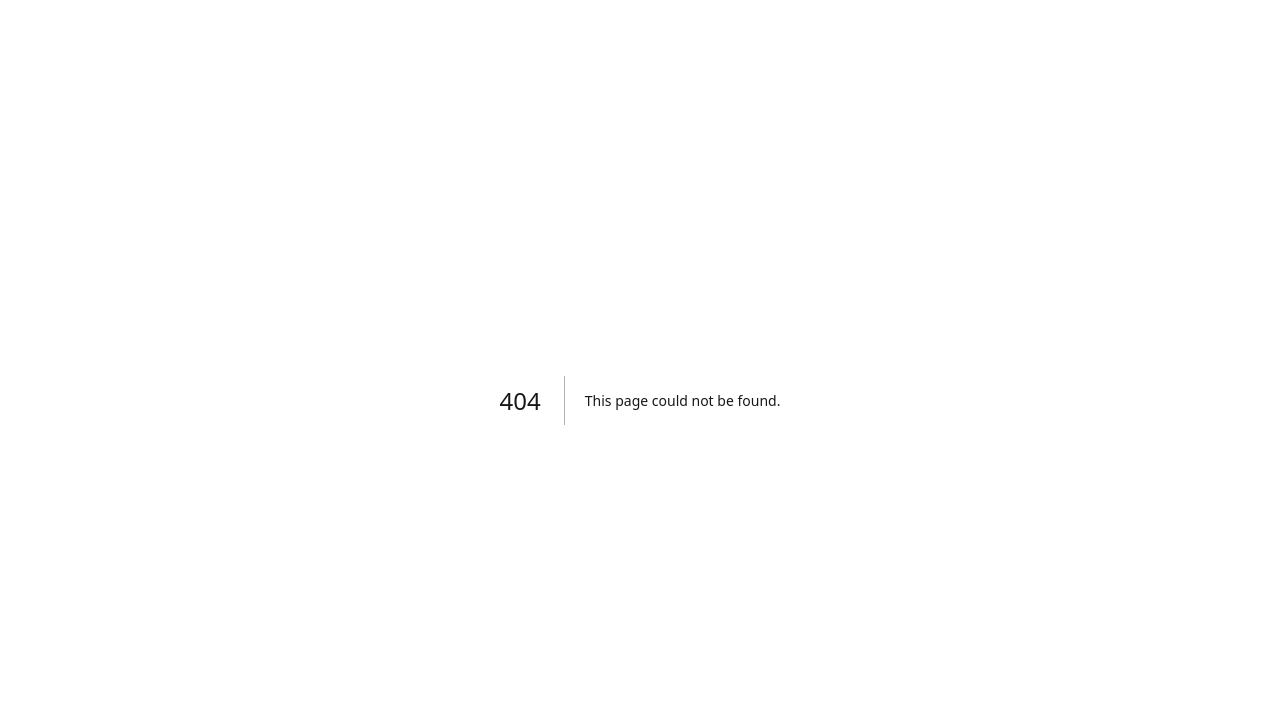
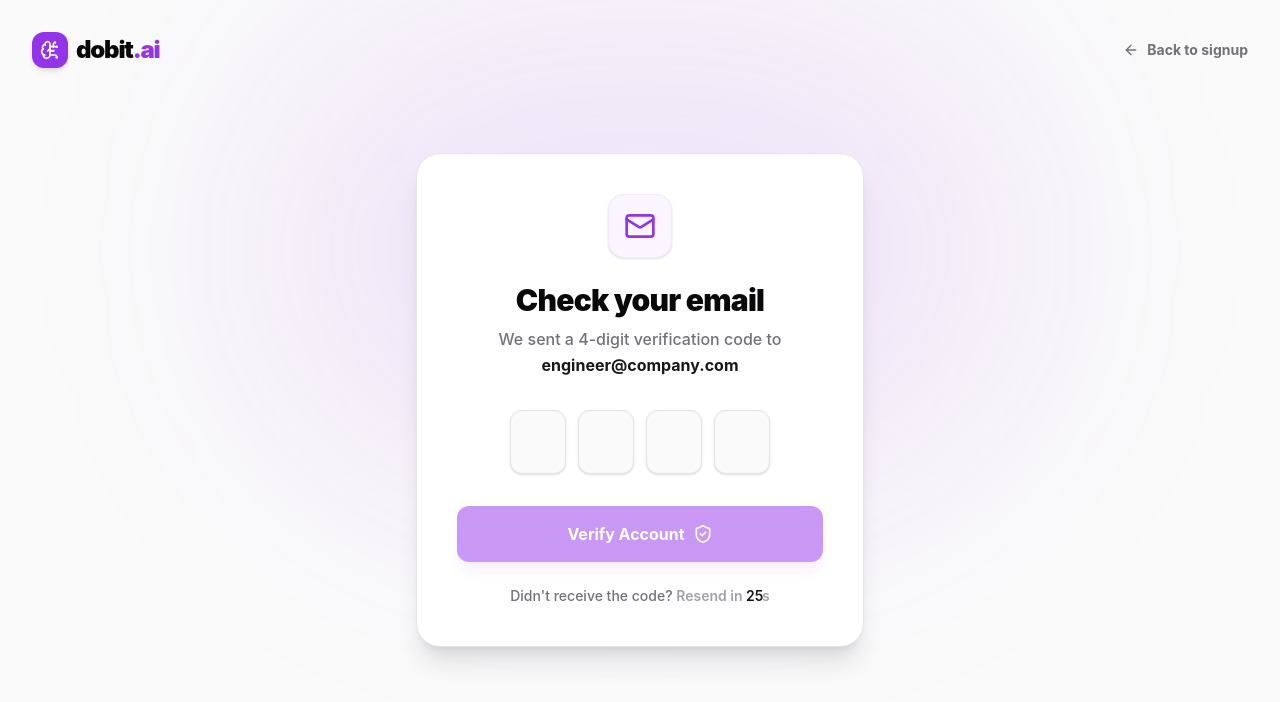
Before and after one commit to developervick/orm-expert-frontend, a Next.js app in the folder orm-frontend/: page /signup/verify-otp in a window 1280 px wide. Before the commit this address had no page. Shown: the top 702 px of the page. Built offline with nearby package versions, Linux system fonts and the light colour scheme.

Commit message:
added verify code ui

```diff
--- a/orm-frontend/app/signup/page.tsx
+++ b/orm-frontend/app/signup/page.tsx
@@ -5,15 +5,24 @@ import Link from 'next/link';
 import {
   BrainCircuit, ArrowLeft, Mail, Lock, User as UserIcon, CheckCircle2, ShieldCheck, Terminal, Network
 } from 'lucide-react';
+import { useRouter } from 'next/navigation';
 
 export default function SignupPage() {
   const [name, setName] = useState('');
   const [email, setEmail] = useState('');
   const [password, setPassword] = useState('');
+  const [confirmPassword, setConfirmPassword] = useState('');
   const [agreeTerms, setAgreeTerms] = useState(false);
+  const [mismatch, setMismatch] = useState(false);
+  const router = useRouter();
 
   const handleSubmit = (e: React.FormEvent) => {
+    router.push('/signup/verify-otp');
     e.preventDefault();
+    if (password !== confirmPassword) {
+      setMismatch(true);
+      return;
+    }
     if (!agreeTerms) {
       alert("Please agree to the Terms of Service.");
       return;
@@ -131,6 +140,23 @@ export default function SignupPage() {
                 </div>
                 <p className="text-xs font-semibold text-surface-500 mt-1.5 ml-1">Must be at least 8 characters long.</p>
               </div>
+              <div className="space-y-1">
+                <label className="text-sm font-bold text-surface-700">Confirm Password</label>
+                <div className="relative">
+                  <div className="absolute inset-y-0 left-0 pl-4 flex items-center pointer-events-none">
+                    <Lock className="h-5 w-5 text-surface-400" />
+                  </div>
+                  <input
+                    type="password"
+                    required
+                    value={confirmPassword}
+                    onChange={(e) => setConfirmPassword(e.target.value)}
+                    placeholder="Create a strong password"
+                    className="w-full pl-11 pr-4 py-3 bg-surface-50 border border-surface-200 rounded-xl text-surface-900 font-medium focus:outline-none focus:ring-2 focus:ring-brand-500 focus:border-brand-500 transition-all placeholder:text-surface-400"
+                  />
+                </div>
+                <p className="text-xs font-semibold text-red-500 mt-1.5 ml-1">{mismatch ? "Passwords do not match." : ""}</p>
+              </div>
 
               <div className="flex items-start gap-3 mt-2">
                 <div className="flex items-center h-5 mt-0.5">
--- /dev/null
+++ b/orm-frontend/app/signup/verify-otp/page.tsx
@@ -0,0 +1,176 @@
+"use client";
+
+import React, { useState, useRef, useEffect, KeyboardEvent } from 'react';
+import Link from 'next/link';
+import { BrainCircuit, ArrowLeft, Mail, RefreshCw, ShieldCheck } from 'lucide-react';
+
+export default function VerifyOTPPage() {
+  const [otp, setOtp] = useState<string[]>(['', '', '', '']);
+  const [isSubmitting, setIsSubmitting] = useState(false);
+  const [countdown, setCountdown] = useState(30);
+  const inputRefs = useRef<(HTMLInputElement | null)[]>([]);
+
+  // Handle countdown timer for Resend button
+  useEffect(() => {
+    if (countdown > 0) {
+      const timer = setTimeout(() => setCountdown(countdown - 1), 1000);
+      return () => clearTimeout(timer);
+    }
+  }, [countdown]);
+
+  const handleChange = (index: number, value: string) => {
+    // Only allow numbers
+    if (value && !/^\d+$/.test(value)) return;
+
+    const newOtp = [...otp];
+    newOtp[index] = value;
+    setOtp(newOtp);
+
+    // Move to next input if a number is typed
+    if (value && index < 5) {
+      inputRefs.current[index + 1]?.focus();
+    }
+  };
+
+  const handleKeyDown = (index: number, e: KeyboardEvent<HTMLInputElement>) => {
+    // Move to previous input on backspace if current input is empty
+    if (e.key === 'Backspace' && !otp[index] && index > 0) {
+      inputRefs.current[index - 1]?.focus();
+    }
+  };
+
+  const handlePaste = (e: React.ClipboardEvent<HTMLInputElement>) => {
+    e.preventDefault();
+    const pastedData = e.clipboardData.getData('text').replace(/\D/g, '').slice(0, 4);
+
+    if (pastedData) {
+      const newOtp = [...otp];
+      for (let i = 0; i < pastedData.length; i++) {
+        newOtp[i] = pastedData[i];
+      }
+      setOtp(newOtp);
+      // Focus the next empty input or the last one
+      const focusIndex = pastedData.length < 4 ? pastedData.length : 3;
+      inputRefs.current[focusIndex]?.focus();
+    }
+  };
+
+  const handleSubmit = (e: React.FormEvent) => {
+    e.preventDefault();
+    const code = otp.join('');
+    if (code.length < 6) return;
+
+    setIsSubmitting(true);
+    // Simulate API Call
+    console.log("Verifying OTP:", code);
+    setTimeout(() => {
+      setIsSubmitting(false);
+      // Route to dashboard here
+    }, 1500);
+  };
+
+  const handleResend = () => {
+    if (countdown === 0) {
+      setCountdown(30);
+      // Trigger resend API here
+      console.log("Resending OTP...");
+    }
+  };
+
+  const isFormComplete = otp.every(digit => digit !== '');
+
+  return (
+    <div className="min-h-screen flex items-center justify-center bg-surface-50 font-sans text-surface-800 p-4 relative overflow-hidden">
+
+      {/* Abstract Background Elements */}
+      <div className="absolute top-0 left-1/2 -translate-x-1/2 w-full max-w-3xl h-[500px] bg-brand-600/10 blur-[120px] rounded-full pointer-events-none"></div>
+
+      {/* Top Navigation Bar */}
+      <nav className="absolute top-0 left-0 right-0 p-6 sm:p-8 flex items-center justify-between z-10 max-w-7xl mx-auto w-full">
+        <Link href="/" className="flex items-center gap-2 group">
+          <div className="bg-brand-600 p-2 rounded-xl text-white shadow-md">
+            <BrainCircuit className="w-5 h-5" />
+          </div>
+          <span className="text-2xl font-black text-surface-950 tracking-tighter hidden sm:block">
+            dobit<span className="text-brand-600">.ai</span>
+          </span>
+        </Link>
+        <Link href="/signup" className="flex items-center gap-2 text-sm font-bold text-surface-500 hover:text-surface-900 transition-colors">
+          <ArrowLeft className="w-4 h-4" /> Back to signup
+        </Link>
+      </nav>
+
+      {/* Main Verification Card */}
+      <div className="w-full max-w-md bg-white border border-surface-200 rounded-3xl p-8 sm:p-10 shadow-xl relative z-10">
+
+        <div className="w-16 h-16 bg-brand-50 border border-brand-100 rounded-2xl flex items-center justify-center mx-auto mb-6 shadow-sm">
+          <Mail className="w-8 h-8 text-brand-600" />
+        </div>
+
+        <h1 className="text-2xl sm:text-3xl font-black text-center text-surface-950 tracking-tight mb-2">
+          Check your email
+        </h1>
+        <p className="text-center text-surface-500 font-medium mb-8 leading-relaxed">
+          We sent a 4-digit verification code to <br className="hidden sm:block"/>
+          <strong className="text-surface-900">engineer@company.com</strong>
+        </p>
+
+        <form onSubmit={handleSubmit}>
+          {/* OTP Input Group */}
+          <div className="flex items-center justify-center gap-2 sm:gap-3 mb-8">
+            {otp.map((digit, index) => (
+              <input
+                key={index}
+                ref={(el) => { inputRefs.current[index] = el }}
+                type="text"
+                inputMode="numeric"
+                maxLength={1}
+                value={digit}
+                onChange={(e) => handleChange(index, e.target.value)}
+                onKeyDown={(e) => handleKeyDown(index, e)}
+                onPaste={handlePaste}
+                className={`w-12 h-14 sm:w-14 sm:h-16 text-center text-2xl font-black rounded-xl border transition-all outline-none shadow-sm ${
+                  digit
+                    ? 'border-brand-500 bg-brand-50 text-brand-700 focus:ring-2 focus:ring-brand-500/50'
+                    : 'border-surface-200 bg-surface-50 text-surface-900 focus:border-brand-500 focus:bg-white focus:ring-2 focus:ring-brand-500/20'
+                }`}
+              />
+            ))}
+          </div>
+
+          <button
+            type="submit"
+            disabled={!isFormComplete || isSubmitting}
+            className="w-full bg-brand-600 hover:bg-brand-500 text-white py-4 rounded-xl font-bold transition-all shadow-lg shadow-brand-500/20 active:scale-95 disabled:opacity-50 disabled:cursor-not-allowed disabled:active:scale-100 flex items-center justify-center gap-2 mb-6"
+          >
+            {isSubmitting ? (
+              <RefreshCw className="w-5 h-5 animate-spin" />
+            ) : (
+              <>Verify Account <ShieldCheck className="w-5 h-5" /></>
+            )}
+          </button>
+        </form>
+
+        {/* Resend Logic */}
+        <div className="text-center">
+          <p className="text-sm text-surface-500 font-medium">
+            Didn&apos;t receive the code?{' '}
+            {countdown > 0 ? (
+              <span className="text-surface-400 font-semibold">
+                Resend in <span className="text-surface-900 w-4 inline-block">{countdown}</span>s
+              </span>
+            ) : (
+              <button
+                onClick={handleResend}
+                className="text-brand-600 font-bold hover:text-brand-500 transition-colors"
+              >
+                Click to resend
+              </button>
+            )}
+          </p>
+        </div>
+
+      </div>
+    </div>
+  );
+}
--- a/orm-frontend/lib/apiClient.ts
+++ b/orm-frontend/lib/apiClient.ts
@@ -38,10 +38,11 @@ const apiClient = ky.create({
                     localStorage.setItem('accessToken', refreshed.access_token)
                     request.headers.set('Authorization', `Bearer ${refreshed.access_token}`)
                 }
-                catch(e:any){
+                catch(e: unknown){
                     localStorage.removeItem('access_token')
                     localStorage.removeItem('refresh_token')
                     window.location.href = '/login'
+                    console.log(e)
                 }
             }
         ]
```
